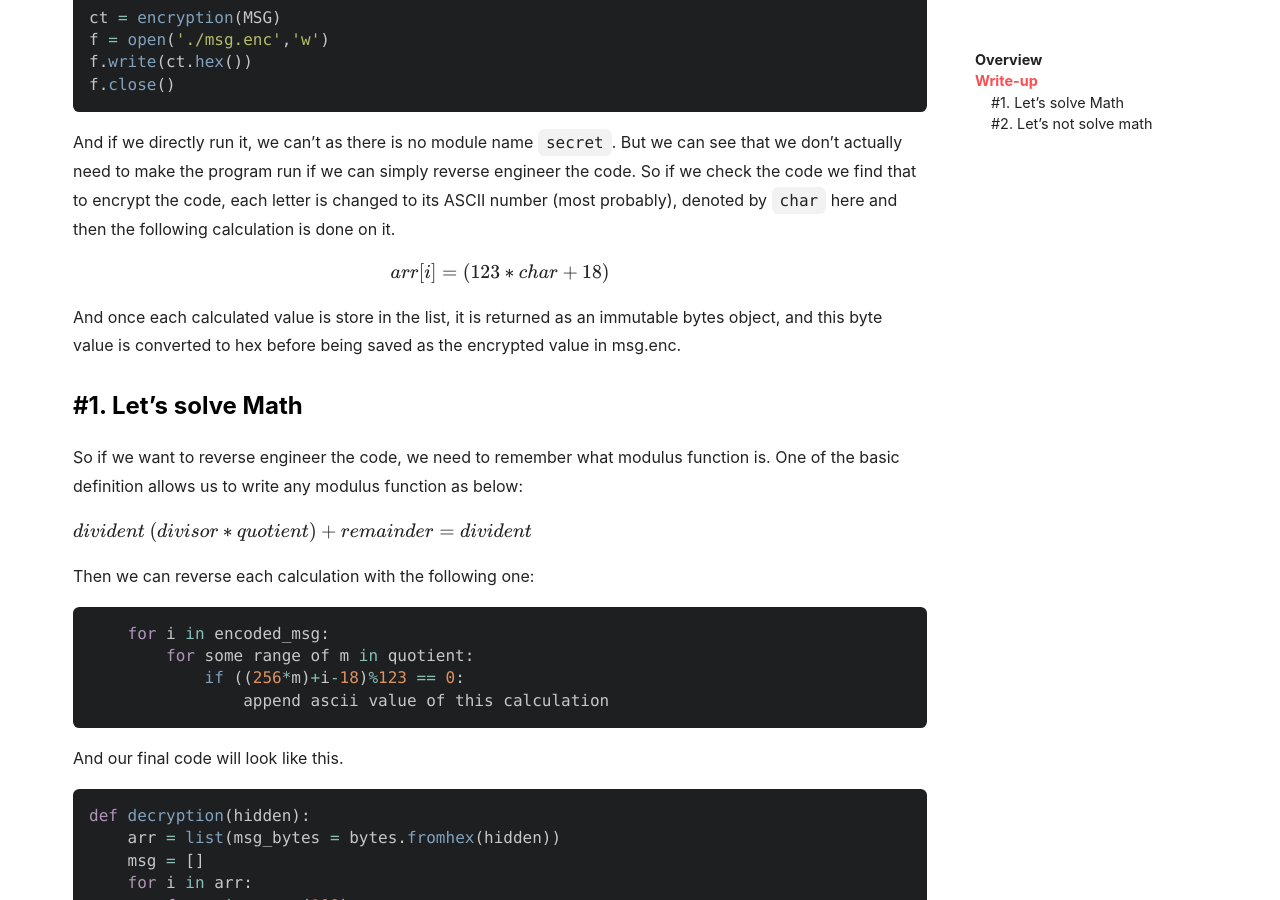
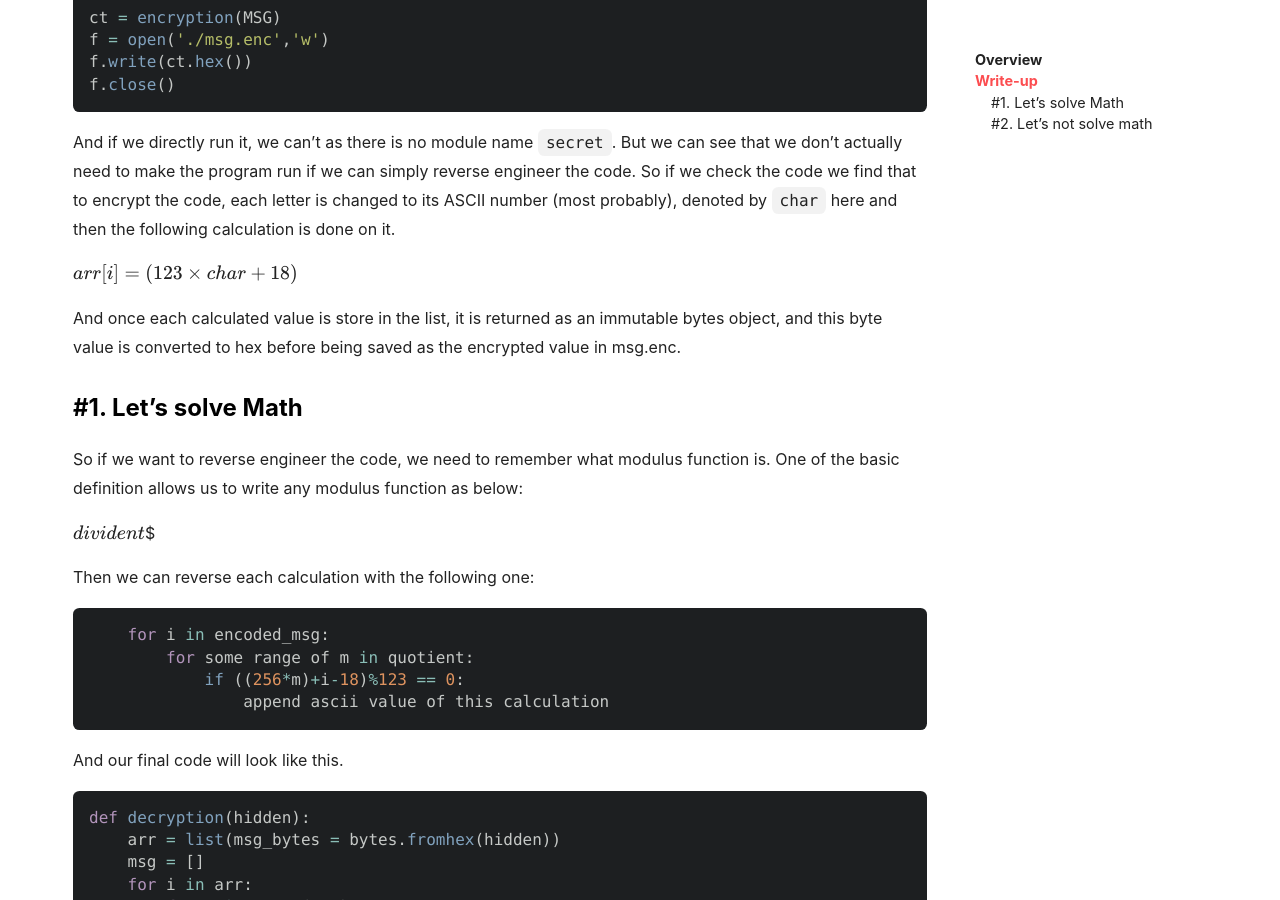
Before and after one commit to xmehulx/terminal, a Jekyll site: the page built from _posts/2024-07-14-BabyEncryption-RE.htb.md, in a window 1280 px wide and 900 px high, scrolled down 1350 px. Built offline with Jekyll 4.4.1, drawn with Linux system fonts in a browser that asks for light colours; nearby versions of some CDN libraries; formulas are drawn with MathJax 3.

Commit message:
#2: BabyEncryption: Fixing math.

````diff
--- a/_posts/2024-07-14-BabyEncryption-RE.htb.md
+++ b/_posts/2024-07-14-BabyEncryption-RE.htb.md
@@ -47,7 +47,7 @@
 ```
 And if we directly run it, we can't as there is no module name `secret`. But we can see that we don't actually need to make the program run if we can simply reverse engineer the code. So if we check the code we find that to encrypt the code, each letter is changed to its ASCII number (most probably), denoted by `char` here  and then the following calculation is done on it.
 
-$$arr[i]=(123*char+18)%256$$
+$arr[i]=(123 \times char+18)%256$
 
 And once each calculated value is store in the list, it is returned as an immutable bytes object, and this byte value is converted to hex before being saved as the encrypted value in msg.enc.
 
@@ -55,8 +55,8 @@
 
 So if we want to reverse engineer the code, we need to remember what modulus function is. One of the basic definition allows us to write any modulus function as below:
 
-$$divident%divisor=remainder$$
-$$(divisor*quotient)+remainder=divident$$
+$divident%divisor=remainder$$
+$$(divisor \times quotient)+remainder=divident$$
 
 Then we can reverse each calculation with the following one:
 
````
Also changed, not shown: other parts of _posts/2024-07-14-BabyEncryption-RE.htb.md (+1 -1 lines).
